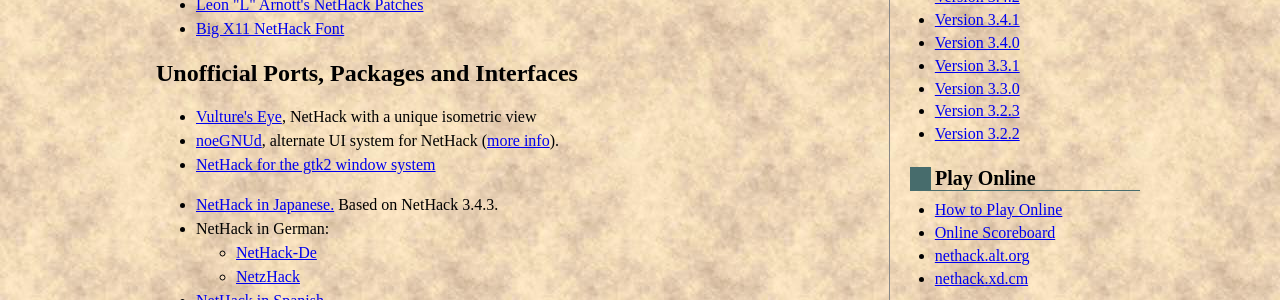
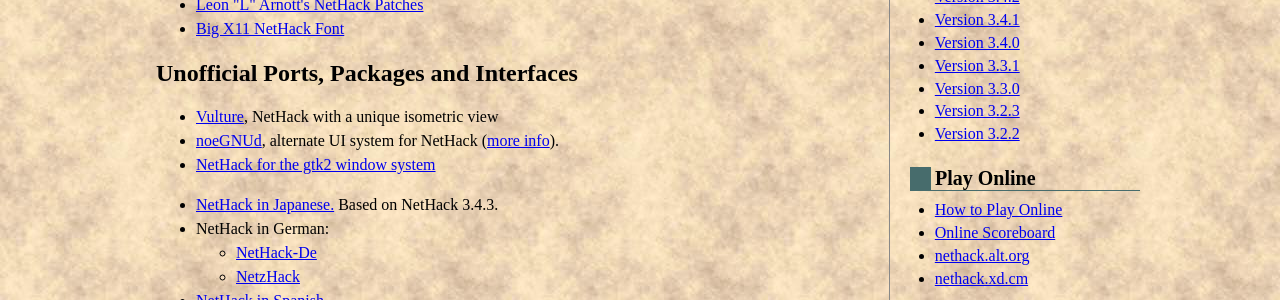
Before and after one commit to tung/nethack-www, a Jekyll site: the page built from links.md, in a window 1280 px wide. Shown: the part 866-1166 px from the top of the page. Built offline with Jekyll 4.4.1, drawn with Linux system fonts in a browser that asks for light colours.

Commit message:
Rename Vulture's Eye to Vulture in Other Links
That's what the project is now called.

```diff
--- a/links.md
+++ b/links.md
@@ -41,7 +41,7 @@
 
 ## Unofficial Ports, Packages and Interfaces
 
-* [Vulture's Eye](http://www.darkarts.co.za/vulture-for-nethack), NetHack with a unique isometric view
+* [Vulture](http://www.darkarts.co.za/vulture-for-nethack), NetHack with a unique isometric view
 * [noeGNUd](https://bitbucket.org/clivecrous/noegnud), alternate UI system for NetHack ([more info](http://nethackwiki.com/wiki/Noegnud)).
 * [NetHack for the gtk2 window system](http://gtk2hack.sourceforge.net)
 
```
